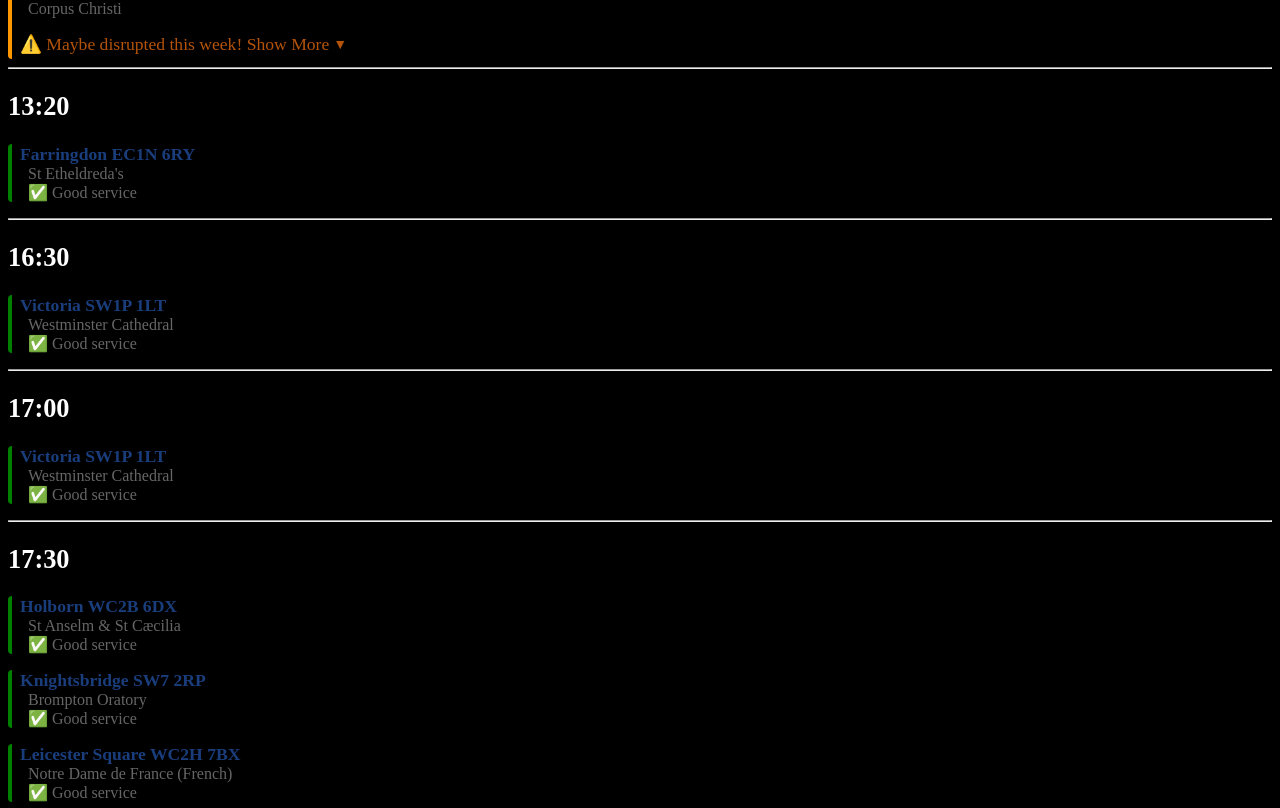
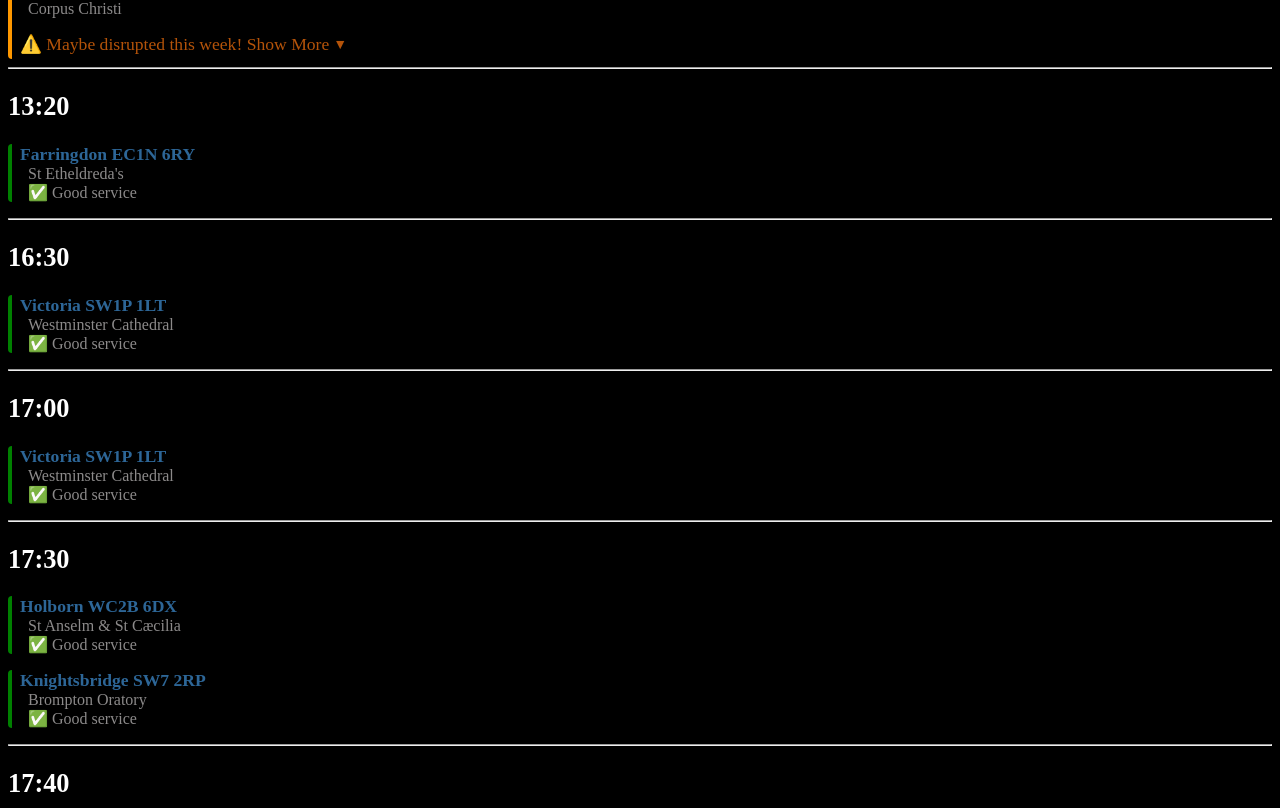
Before and after one commit to sf17490/london-confessions, a Next.js app: page / in a window 1280 px wide. Shown: the part 1712-2520 px from the top of the page. Built offline with nearby package versions, Linux system fonts and the light colour scheme.

Commit message:
Remove Ukrainian Cathedral + Notre Dame

```diff
--- a/app/components/staticData.module.css
+++ b/app/components/staticData.module.css
@@ -7,7 +7,7 @@
 .churchName {
   font-weight: 600;         /* Semi-bold */
   font-size: 1.1rem;
-  color: #1a3d7c;           /* Calm, readable blue */
+  color: #2d6697;
   display:flex;
 }
 
@@ -17,14 +17,14 @@
 
 .churchLocation {
   font-size: 1rem;
-  color: #666;              /* Muted gray */
+  color: #8c8a8a;
   margin-left: 0.5rem;      /* Small indent for readability */
 }
 
 .goodService {
   font-weight:100;
   font-size: 1.0rem;
-  color: #666;              /* Muted gray */
+  color: #8c8a8a;
   margin-left: 0.5rem;      /* Small indent for readability */
 }
 
--- a/app/components/staticData.tsx
+++ b/app/components/staticData.tsx
@@ -54,9 +54,8 @@
       {timeSlot("13:20", [stEtheldredras])}
       {timeSlot("16:30", [westminsterCathedral])}
       {timeSlot("17:00", [westminsterCathedral])}
-      {timeSlot("17:30", [stAnselmAndStCecilia, bromptonOratory, notreDame])}
+      {timeSlot("17:30", [stAnselmAndStCecilia, bromptonOratory])}
       {timeSlot("17:40", [mountCarmel])}
-      {timeSlot("17:45", [ukrainianCathedral])}
     </div>
   );
 }
@@ -64,7 +63,6 @@
 function tuesdayChurches() {
   return (
     <div>
-      {timeSlot("06:45", [ukrainianCathedral])}
       {timeSlot("11:30", [westminsterCathedral])}
       {timeSlot("12:00", [
         bromptonOratory,
@@ -87,7 +85,6 @@
       {timeSlot("17:30", [bromptonOratory, stAnselmAndStCecilia])}
       {/*Can't find notre dame */}
       {timeSlot("17:40", [mountCarmel])}
-      {timeSlot("18:00", [ukrainianCathedral])}
     </div>
   );
 }
@@ -95,7 +92,6 @@
 function wednesdayChurches() {
   return (
     <div>
-      {timeSlot("06:45", [ukrainianCathedral])}
       {timeSlot("11:30", [westminsterCathedral])}
       {timeSlot("12:00", [
         bromptonOratory,
@@ -118,7 +114,6 @@
       {timeSlot("17:30", [bromptonOratory, stAnselmAndStCecilia])}
       {/*Can't find notre dame */}
       {timeSlot("17:40", [mountCarmel])}
-      {timeSlot("18:00", [ukrainianCathedral])}
     </div>
   );
 }
@@ -126,7 +121,6 @@
 function thursdayChurches() {
   return (
     <div>
-      {timeSlot("06:45", [ukrainianCathedral])}
       {timeSlot("11:30", [westminsterCathedral])}
       {timeSlot("12:00", [
         bromptonOratory,
@@ -149,7 +143,6 @@
       {timeSlot("17:30", [bromptonOratory, stAnselmAndStCecilia])}
       {/*Can't find notre dame */}
       {timeSlot("17:40", [mountCarmel])}
-      {timeSlot("18:00", [ukrainianCathedral])}
     </div>
   );
 }
@@ -157,7 +150,6 @@
 function fridayChurches() {
   return (
     <div>
-      {timeSlot("06:45", [ukrainianCathedral])}
       {timeSlot("11:30", [westminsterCathedral])}
       {timeSlot("12:00", [
         bromptonOratory,
@@ -180,7 +172,6 @@
       {timeSlot("17:30", [bromptonOratory, stAnselmAndStCecilia])}
       {/*Can't find notre dame */}
       {timeSlot("17:40", [mountCarmel])}
-      {timeSlot("18:00", [ukrainianCathedral])}
     </div>
   );
 }
@@ -188,7 +179,6 @@
 function saturdayChurches() {
   return (
     <div>
-      {timeSlot("07:45", [ukrainianCathedral])}
       {timeSlot("10:00", [
         bromptonOratory,
         stGeorgesCathedral,
@@ -228,7 +218,7 @@
         mountCarmel,
       ])}
       {timeSlot("17:45", [farmStreet, stMarysCadoganStreet])}
-      {timeSlot("18:00", [ukrainianCathedral, stMarysCadoganStreet])}
+      {timeSlot("18:00", [stMarysCadoganStreet])}
     </div>
   );
 }
@@ -236,17 +226,15 @@
 function sundayChurches() {
   return (
     <div>
-      {timeSlot("07:45", [farmStreet, ukrainianCathedral])}
+      {timeSlot("07:45", [farmStreet])}
       {timeSlot("08:30", [bromptonOratory])}
       {timeSlot("09:15", [farmStreet])}
       {timeSlot("09:30", [bromptonOratory])}
-      {timeSlot("09:45", [ukrainianCathedral])}
       {timeSlot("10:00", [stGeorgesCathedral])}
       {timeSlot("10:30", [bromptonOratory])}
       {timeSlot("10:45", [farmStreet, westminsterCathedral])}
       {timeSlot("11:00", [westminsterCathedral])}
       {timeSlot("11:30", [westminsterCathedral])}
-      {timeSlot("11:45", [ukrainianCathedral])}
 
       {timeSlot("12:00", [
         bromptonOratory,
@@ -254,7 +242,6 @@
         westminsterCathedral,
       ])}
       {timeSlot("12:45", [farmStreet])}
-      {timeSlot("16:45", [ukrainianCathedral])}
       {timeSlot("17:00", [westminsterCathedral])}
       {timeSlot("17:15", [farmStreet])}
       {timeSlot("17:30", [westminsterCathedral])}
@@ -468,12 +455,6 @@
   "Farringdon EC1N 6RY"
 );
 
-const notreDame = displayChurch(
-  "Notre Dame de France (French)",
-  "https://www.ndfchurch.org/en/",
-  "Leicester Square WC2H 7BX"
-);
-
 const stAnselmAndStCecilia = displayChurch(
   "St Anselm & St Cæcilia",
   "https://parish.rcdow.org.uk/lincolnsinnfields/",
@@ -484,12 +465,6 @@
   "Our Lady of Mount Carmel & St Simon Stock",
   "https://carmelitechurch.org/",
   "High Street Kensington W8 4BB"
-);
-
-const ukrainianCathedral = displayChurch(
-  "Ukrainian Catholic Cathedral",
-  "https://www.ucc-gb.com/cathedral",
-  "Mayfair W1K 5BQ"
 );
 
 const queenOfHeaven = displayChurch(
@@ -522,12 +497,25 @@
   "Fitzrovia W1W 6HS "
 );
 
-//Excluded (and why):
-//https://ssjc.uk/st-theodore/ - Eastern Rite, really close to Westminster Cathedral, not much info
-
-//Suspended over summer
 const mostPreciousBlood = displayChurch(
   "Most Precious Blood",
   "https://www.preciousblood.org.uk/",
   "Borough Market SE1 1TD"
 );
+
+//Excluded (and why):
+//https://ssjc.uk/st-theodore/ - Eastern Rite, really close to Westminster Cathedral, not much info
+
+//Foreign churches:
+
+// const ukrainianCathedral = displayChurch(
+//   "Ukrainian Catholic Cathedral",
+//   "https://www.ucc-gb.com/cathedral",
+//   "Mayfair W1K 5BQ"
+// );
+
+// const notreDame = displayChurch(
+//   "Notre Dame de France (French)",
+//   "https://www.ndfchurch.org/en/",
+//   "Leicester Square WC2H 7BX"
+// );
```
